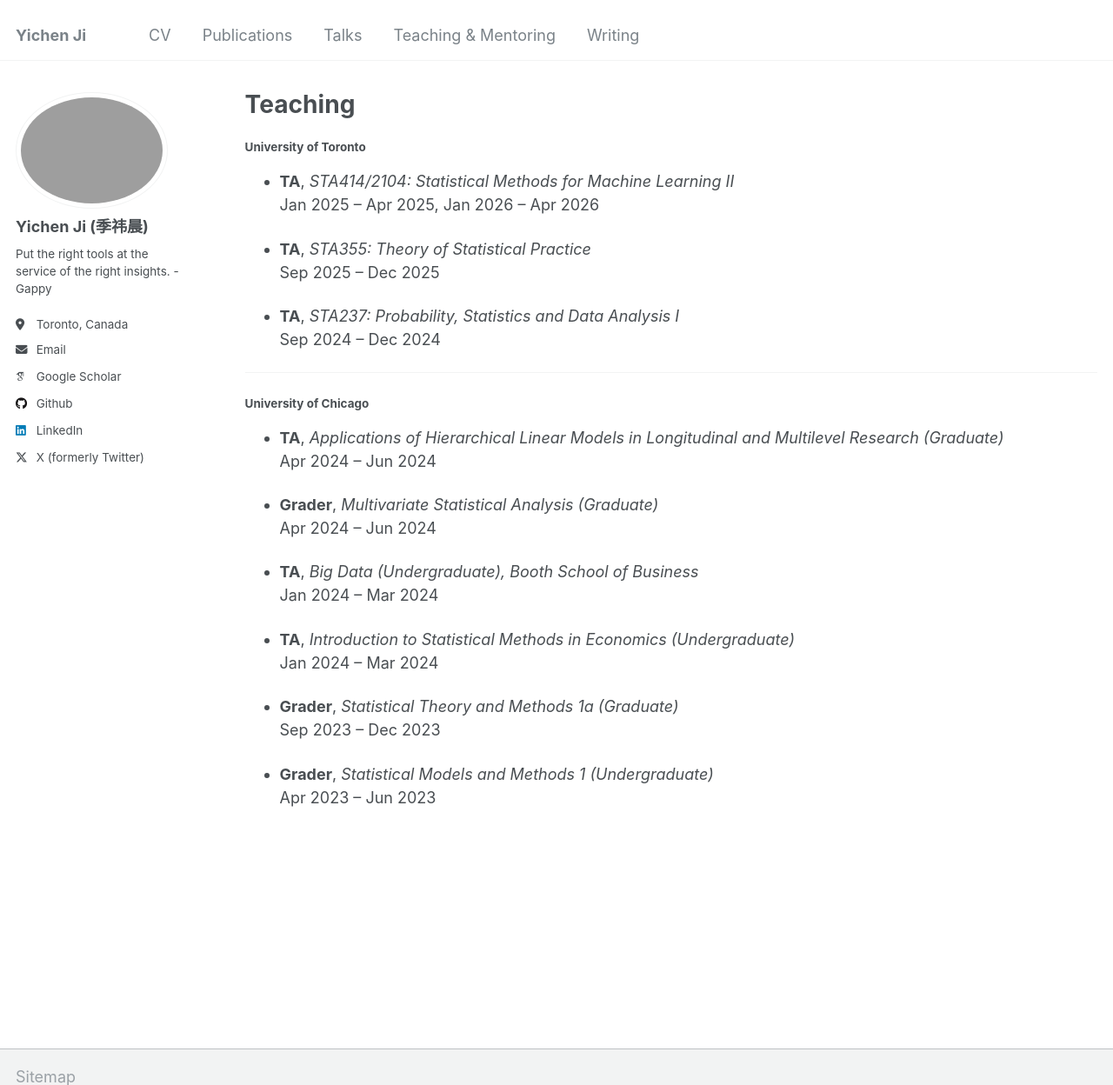
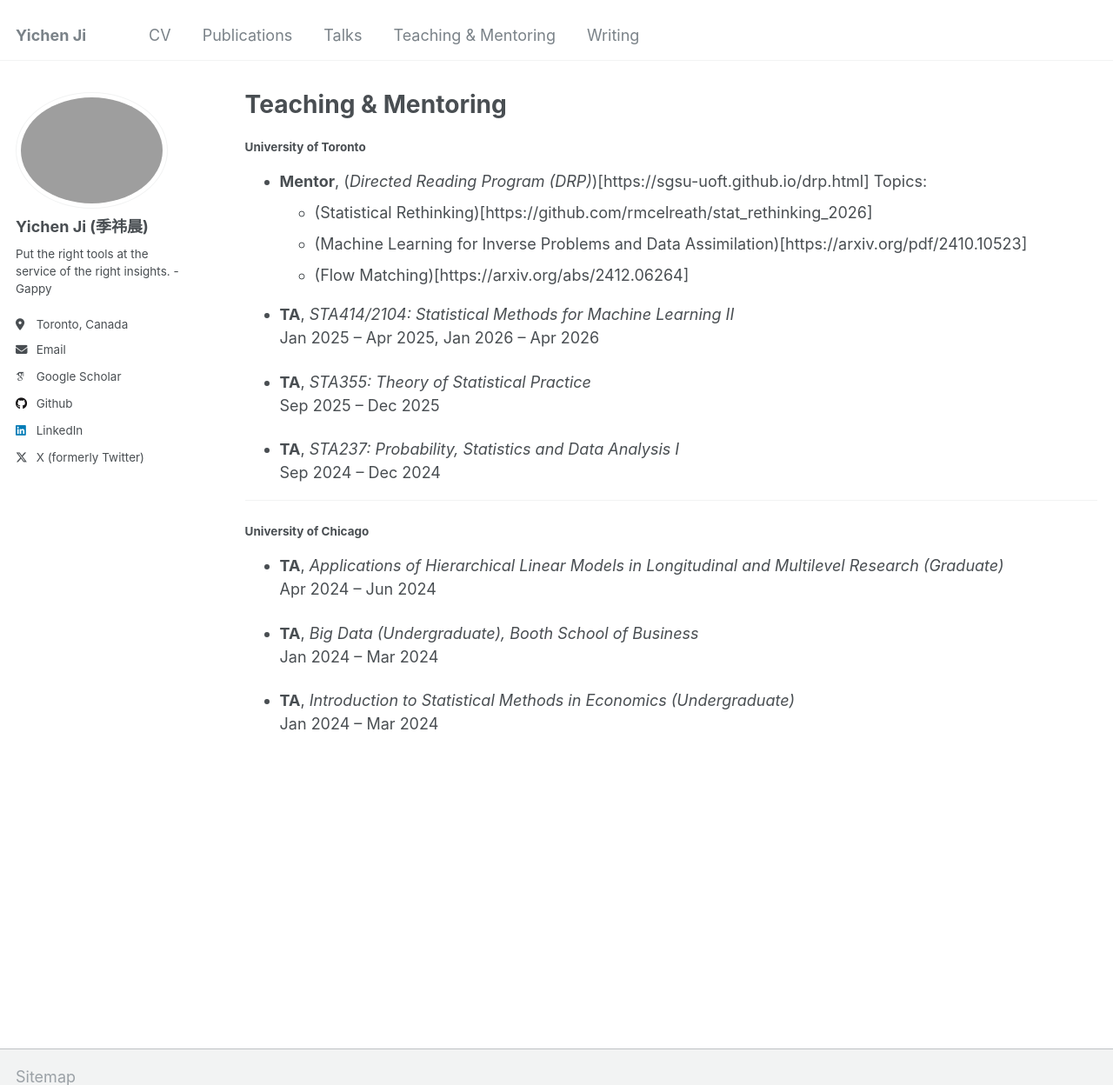
Before and after one commit to user-jiyichen/user-jiyichen.github.io, a Jekyll site: the page built from _teaching/TA.md, in a window 1280 px wide and 1370 px high, cut to the strip 0-1248 px from the top of the window. Shown: the whole strip at 87% size. Built offline with Jekyll 4.4.1, drawn with Linux system fonts in a browser that asks for light colours; some web fonts are replaced.

Commit message:
Revise TA.md for teaching and mentoring roles
Updated title and added mentoring details while removing grader roles.

```diff
--- a/_teaching/TA.md
+++ b/_teaching/TA.md
@@ -1,11 +1,17 @@
 ---
 layout: archive
-title: "Teaching"
+title: "Teaching & Mentoring"
 permalink: /teaching/
 author_profile: true
 ---
 
 #### **University of Toronto**
+
+- **Mentor**, (*Directed Reading Program (DRP)*)[https://sgsu-uoft.github.io/drp.html]
+  Topics:
+  - (Statistical Rethinking)[https://github.com/rmcelreath/stat_rethinking_2026]
+  - (Machine Learning for Inverse Problems and Data Assimilation)[https://arxiv.org/pdf/2410.10523]
+  - (Flow Matching)[https://arxiv.org/abs/2412.06264]
 
 - **TA**, *STA414/2104: Statistical Methods for Machine Learning II*
   Jan 2025 – Apr 2025, Jan 2026 – Apr 2026
@@ -23,17 +29,8 @@ author_profile: true
 - **TA**, *Applications of Hierarchical Linear Models in Longitudinal and Multilevel Research (Graduate)*
   Apr 2024 – Jun 2024
 
-- **Grader**, *Multivariate Statistical Analysis (Graduate)*
-  Apr 2024 – Jun 2024
-
 - **TA**, *Big Data (Undergraduate), Booth School of Business*
   Jan 2024 – Mar 2024
 
 - **TA**, *Introduction to Statistical Methods in Economics (Undergraduate)*
   Jan 2024 – Mar 2024
-
-- **Grader**, *Statistical Theory and Methods 1a (Graduate)*
-  Sep 2023 – Dec 2023
-
-- **Grader**, *Statistical Models and Methods 1 (Undergraduate)*
-  Apr 2023 – Jun 2023
```
